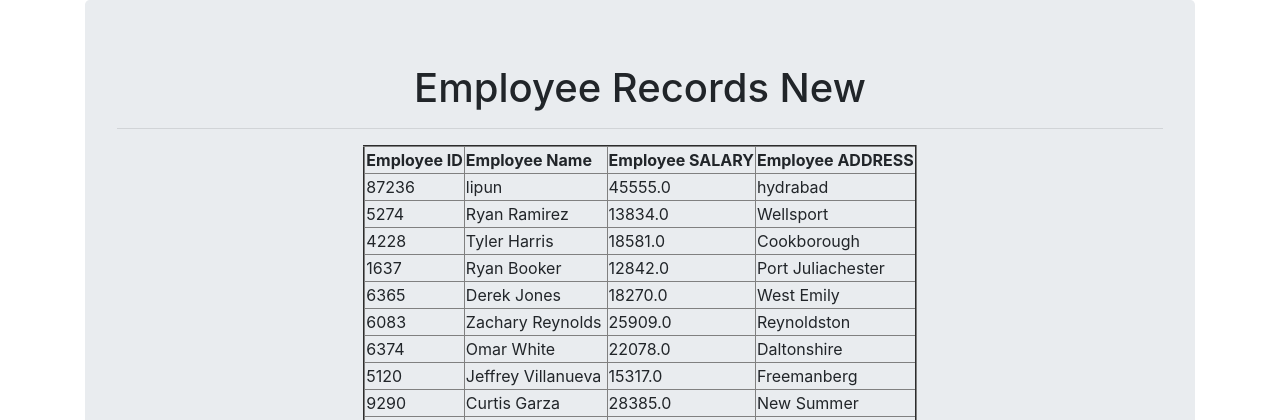
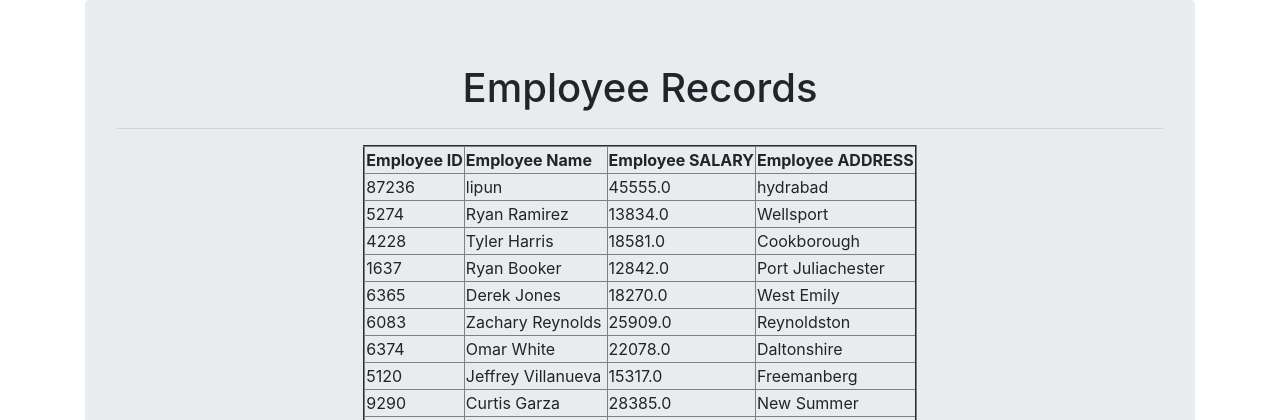
Before and after one commit to lipun111/ormproject, a Django app: page / in a window 1280 px wide. Shown: the top 420 px of the page. Run offline with Django 3.2, Linux system fonts and the light colour scheme; data comes from the database, SQL or seed files in the repository; some libraries are stand-ins or nearby versions.

Commit message:
third commit

```diff
--- a/ormproject/templates/testapp/home.html
+++ b/ormproject/templates/testapp/home.html
@@ -9,7 +9,7 @@
   <body>
     <div class="container" align="center">
       <div class="jumbotron">
-      <h1 align="center">Employee Records New </h1><hr>
+      <h1 align="center">Employee Records</h1><hr>
       <table border="2px">
         {% if emp %}
         <thead>
```
